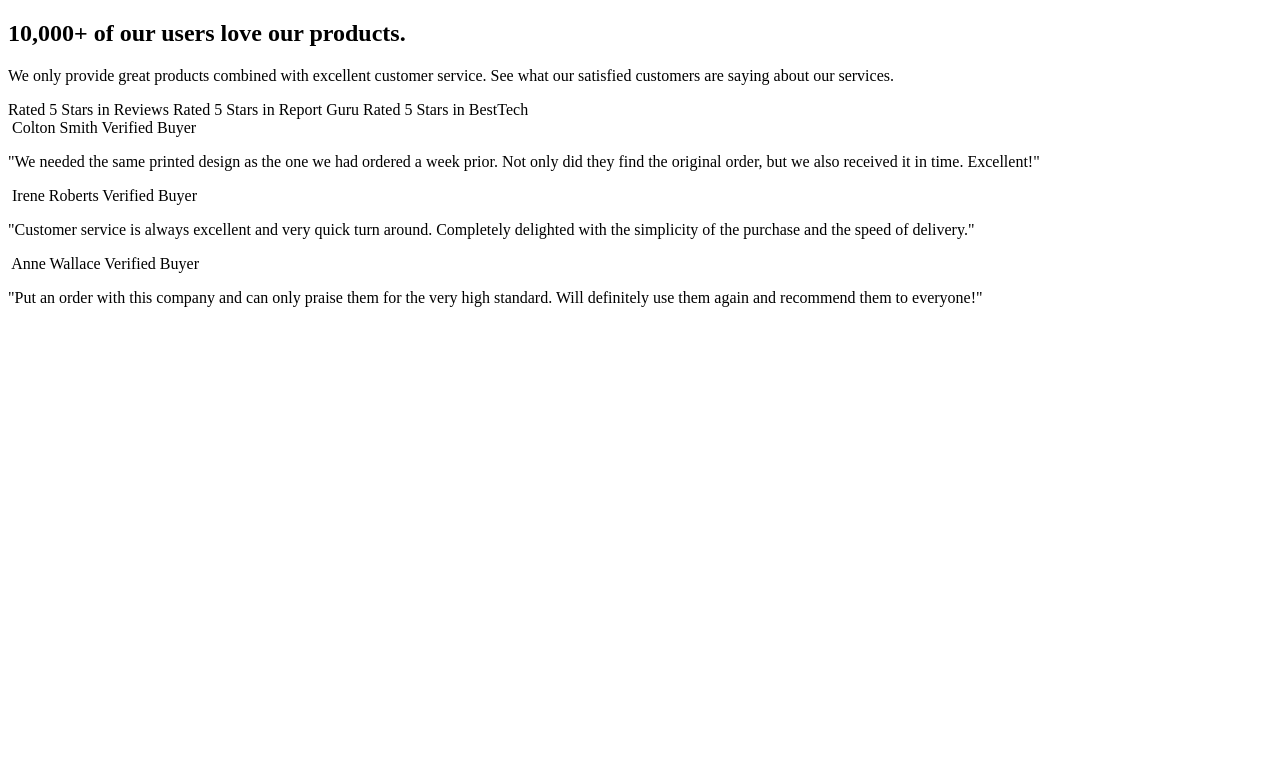
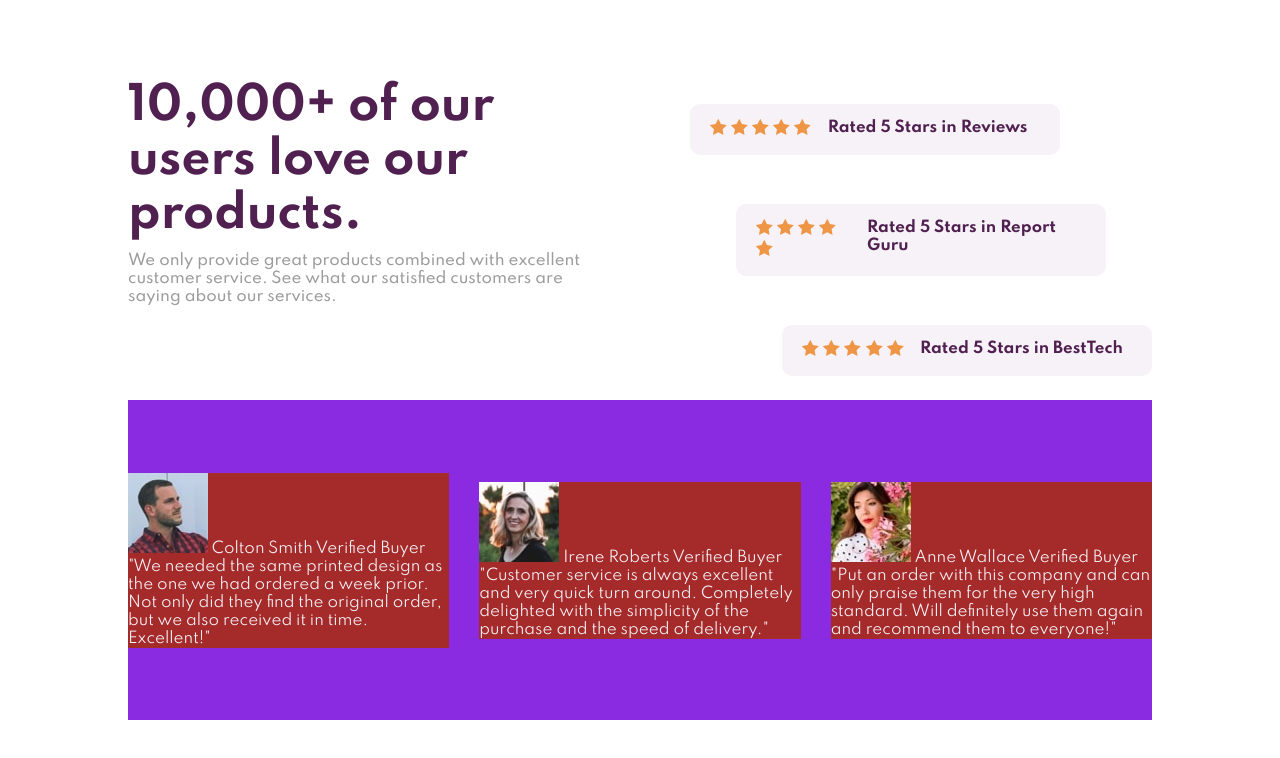
Before and after one commit to victorf832/social-proof-section-master, a plain HTML site: page index.html in a window 1280 px wide. Drawn offline with Linux system fonts and the light colour scheme.

Commit message:
primera parte lista

```diff
--- a/index.html
+++ b/index.html
@@ -5,14 +5,16 @@
   <meta charset="UTF-8" />
   <meta name="viewport" content="width=device-width, initial-scale=1.0" />
   <!-- displays site properly based on user's device -->
+  <link rel="preconnect" href="https://fonts.gstatic.com">
+  <link href="https://fonts.googleapis.com/css2?family=Spartan:wght@400;500;700&display=swap" rel="stylesheet">
   <link rel="icon" type="image/png" sizes="32x32" href="./images/favicon-32x32.png" />
-
+  <link rel="stylesheet" href="./style.css">
   <title>Frontend Mentor | Social proof section</title>
 </head>
 
 <body>
   <main>
-    <div>
+    <div class="content">
       <section class="hed">
         <div class="intro">
           <h1> 10,000+ of our users love our products.</h1>
@@ -21,15 +23,42 @@
             See what our satisfied customers are saying about our services.</p>
         </div>
         <div class="cali">
-          <span>Rated 5 Stars in Reviews</span>
-          <span> Rated 5 Stars in Report Guru</span>
-          <span>Rated 5 Stars in BestTech</span>
+          <span class="cali1 cals">
+            <div class="star">
+              <img src="./images/icon-star.svg" alt="estrella">
+              <img src="./images/icon-star.svg" alt="estrella">
+              <img src="./images/icon-star.svg" alt="estrella">
+              <img src="./images/icon-star.svg" alt="estrella">
+              <img src="./images/icon-star.svg" alt="estrella">
+            </div>
+            Rated 5 Stars in Reviews
+          </span>
+          <span class="cali2 cals">
+            <div class="star">
+              <img src="./images/icon-star.svg" alt="estrella">
+              <img src="./images/icon-star.svg" alt="estrella">
+              <img src="./images/icon-star.svg" alt="estrella">
+              <img src="./images/icon-star.svg" alt="estrella">
+              <img src="./images/icon-star.svg" alt="estrella">
+            </div>
+            Rated 5 Stars in Report Guru</span>
+          <span class="cali3 cals">
+            <div class="star">
+              <img src="./images/icon-star.svg" alt="estrella">
+              <img src="./images/icon-star.svg" alt="estrella">
+              <img src="./images/icon-star.svg" alt="estrella">
+              <img src="./images/icon-star.svg" alt="estrella">
+              <img src="./images/icon-star.svg" alt="estrella">
+            </div>
+            Rated 5 Stars in BestTech</span>
         </div>
       </section>
+
       <section class="cards">
+
         <div class="card">
           <div class="perfil">
-            <img src="" alt="">
+            <img src="./images/image-colton.jpg" alt="imagen de una persona">
             <span>Colton Smith</span>
             <span>Verified Buyer</span>
           </div>
@@ -40,7 +69,7 @@
 
         <div class="card">
           <div class="perfil">
-            <img src="" alt="">
+            <img src="./images/image-irene.jpg" alt="imagen de una persona">
             <span>Irene Roberts</span>
             <span>Verified Buyer</span>
           </div>
@@ -50,14 +79,16 @@
 
         <div class="card">
           <div class="perfil">
-            <img src="" alt="">
+            <img src="./images/image-anne.jpg" alt="imagen de una persona">
             <span>Anne Wallace</span>
             <span>Verified Buyer</span>
           </div>
           <p>"Put an order with this company and can only praise them for the very high
             standard. Will definitely use them again and recommend them to everyone!"</p>
         </div>
+
       </section>
+
     </div>
   </main>
   <!-- <div class="attribution">
--- /dev/null
+++ b/style.css
@@ -0,0 +1,83 @@
+html{
+    font-size: 62.5%;
+}
+*{
+    box-sizing: border-box;
+    padding: 0;
+    margin: 0;
+    font-size: 1.5rem;
+    font-family: 'Spartan', sans-serif;
+    color: hsl(300, 24%, 96%);
+}
+main{
+    width: 100vw;
+    height: 100vh;
+    background-color: hsl(0, 0%, 100%);
+    display: grid;
+    align-items: center;
+}
+.content{
+    width: 80%;
+    height: 80%;
+    margin: 0 auto;
+    display: grid;
+    grid-template-columns: 1fr;
+    grid-template-rows: 1fr 1fr;
+}
+/*intro*/
+.hed{
+    display: grid;
+    grid-template-columns: 1fr 1fr;
+    grid-column-gap: 10rem;
+}
+.intro h1{
+    color: hsl(300, 43%, 22%);
+    font-size: 4.5rem;
+    font-weight: 700;
+    padding-bottom: 1rem;
+}
+.intro p{
+    color: hsl(0, 0%, 61%);
+    font-weight: 500;
+ }
+/*calificaiones*/
+.cali{
+    display: grid;
+    align-items: center;
+    height: 100%;
+}
+.cals{
+    display: flex;
+    border-radius: 1rem;
+    background-color: hsl(300, 24%, 96%);
+    color: hsl(300, 43%, 22%);
+    font-weight: 700;
+}
+.star{
+    padding-right: 5%;
+}
+.cali1{
+    width: 80%;
+    padding: 1.5rem 2rem;
+}
+.cali2{
+    margin-left: 10%;
+    width: 80%;
+    padding: 1.5rem 2rem;
+}
+.cali3{
+    margin-left: 20%;
+    width: 80%;
+    padding: 1.5rem 2rem;
+}
+/*cartas*/
+.cards{
+    background-color: blueviolet;
+    display: grid;
+    grid-template-columns: repeat(3,1fr);
+    grid-column-gap: 3rem;
+    align-items: center;
+}
+.card{
+    background-color: brown;
+}
```
